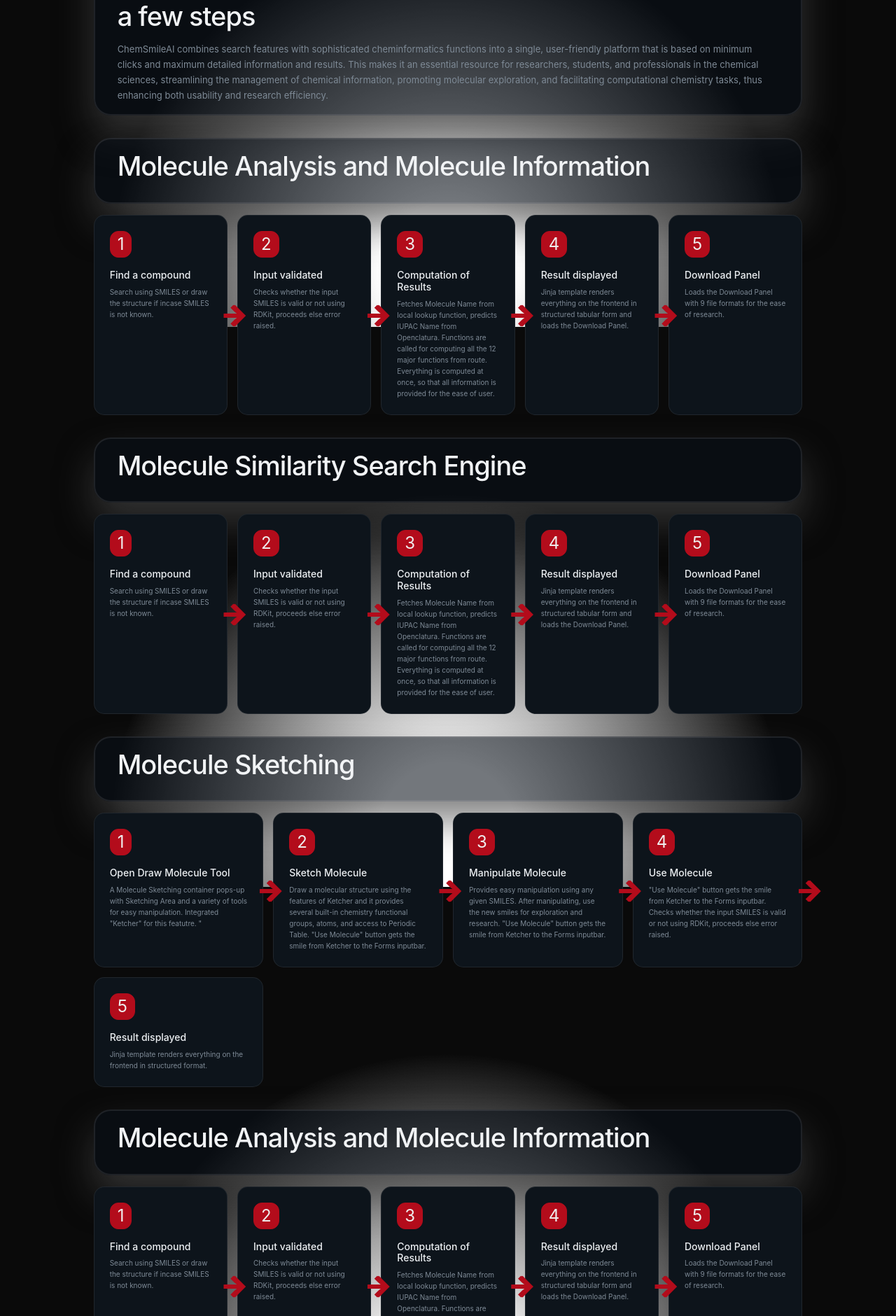
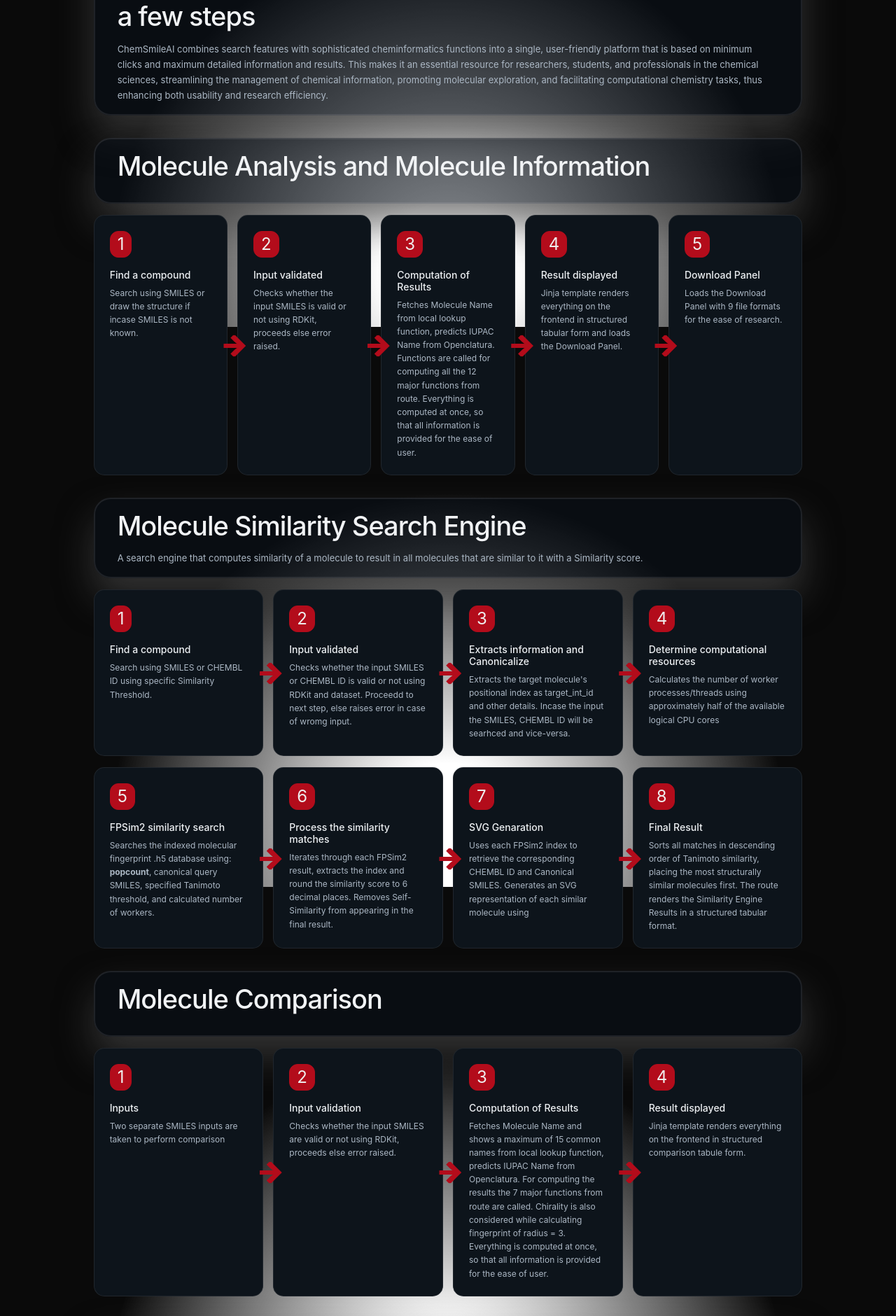
Before and after one commit to SakshamRaj1/ChemSmileAI, a Python web app: template templates/about.html in a window 1280 px wide. Shown: the part 2733-4613 px from the top of the page at 70% size. Run offline with Jinja, Linux system fonts and the light colour scheme; the template is opened without the code that fills it, so the values that code supplies are empty.

Commit message:
Update about.html

```diff
--- a/templates/about.html
+++ b/templates/about.html
@@ -50,7 +50,7 @@
         --border: rgba(255,255,255,.08);
 
         --text: #f1f3f5;
-        --muted: #7e8a96;
+        --muted: #acb8c5;
         --muted-2: #596570;
     }
 
@@ -559,7 +559,7 @@
     .workflow-step p {
         margin: 0;
         color: var(--muted);
-        font-size: 10px;
+        font-size: 12px;
         line-height: 1.6;
     }
 
@@ -1434,14 +1434,13 @@
         <h2>
             Molecule Similarity Search Engine
         </h2>
-
         <p>
-
+            A search engine that computes similarity of a molecule to result
+            in all molecules that are similar to it with a Similarity score.
         </p>
-
     </div>
 
-    <div class="workflow">
+    <div class="workflow" style="grid-template-columns: repeat(4, 1fr);">
 
         <article class="workflow-step">
             <div class="step-icon">1</div>
@@ -1449,7 +1448,7 @@
                 Find a compound
             </h3>
             <p>
-                Search using SMILES or draw the structure if incase SMILES is not known.
+                Search using SMILES or CHEMBL ID using specific Similarity Threshold.
             </p>
 
         </article>
@@ -1460,18 +1459,143 @@
                 Input validated
             </h3>
             <p>
-                Checks whether the input SMILES is valid or not using RDKit, proceeds else error raised.
+                Checks whether the input SMILES or CHEMBL ID is valid or not
+                using RDKit and dataset. Proceedd to next step, else raises
+                error in case of wromg input.
             </p>
         </article>
 
         <article class="workflow-step">
             <div class="step-icon">3</div>
             <h3>
+                Extracts information and Canonicalize
+            </h3>
+            <p>
+                Extracts the target molecule's positional index as target_int_id
+                and other details. Incase the input the SMILES, CHEMBL ID will be searhced
+                and vice-versa.
+            </p>
+        </article>
+
+        <article class="workflow-step">
+            <div class="step-icon">4</div>
+            <h3>
+                Determine computational resources
+            </h3>
+            <p>
+                Calculates the number of worker processes/threads using approximately
+                half of the available logical CPU cores
+            </p>
+        </article>
+    </div>
+
+    <div class="workflow" style="grid-template-columns: repeat(4, 1fr);">
+        <article class="workflow-step">
+            <div class="step-icon">5</div>
+            <h3>
+                FPSim2 similarity search
+            </h3>
+            <p>
+                Searches the indexed molecular fingerprint .h5 database using:
+                <strong>popcount</strong>, canonical query SMILES, specified Tanimoto threshold, and
+                calculated number of workers.
+            </p>
+        </article>
+
+        <article class="workflow-step">
+            <div class="step-icon">6</div>
+            <h3>
+                Process the similarity matches
+            </h3>
+            <p>
+                Iterates through each FPSim2 result, extracts the index
+                and round the similarity score to 6 decimal places.
+                Removes Self-Similarity from appearing in the final result.
+            </p>
+
+        </article>
+
+        <article class="workflow-step">
+            <div class="step-icon">7</div>
+            <h3>
+                SVG Genaration
+
+            </h3>
+            <p>
+               Uses each FPSim2 index to retrieve the corresponding
+               CHEMBL ID and Canonical SMILES.
+               Generates an SVG representation of each similar molecule using
+
+            </p>
+
+        </article>
+
+        <article class="workflow-step">
+            <div class="step-icon">8</div>
+            <h3>
+                Final Result
+
+            </h3>
+            <p>
+               Sorts all matches in descending order of Tanimoto similarity,
+               placing the most structurally similar molecules first. The route renders
+               the Similarity Engine Results in a structured tabular format.
+
+            </p>
+
+        </article>
+
+    </div>
+
+
+    <!-- 3. Molecule Comparison -->
+
+    <div class="section-heading">
+
+        <h2>
+            Molecule Comparison
+        </h2>
+
+        <p>
+
+        </p>
+
+    </div>
+
+    <div class="workflow" style="grid-template-columns: repeat(4, 1fr);">
+
+        <article class="workflow-step">
+            <div class="step-icon">1</div>
+            <h3>
+                Inputs
+            </h3>
+            <p>
+                Two separate SMILES inputs are taken to perform comparison
+            </p>
+
+        </article>
+
+        <article class="workflow-step">
+            <div class="step-icon">2</div>
+            <h3>
+                Input validation
+            </h3>
+            <p>
+                Checks whether the input SMILES are valid or not using
+                RDKit, proceeds else error raised.
+            </p>
+        </article>
+
+        <article class="workflow-step">
+            <div class="step-icon">3</div>
+            <h3>
                 Computation of Results
             </h3>
             <p>
-                Fetches Molecule Name from local lookup function, predicts IUPAC Name from Openclatura.
-                Functions are called for computing all the 12 major functions from route.
+                Fetches Molecule Name and shows a maximum of 15 common names
+                 from local lookup function, predicts IUPAC Name from Openclatura.
+                For computing the results the 7 major functions from route are called.
+                Chirality is also considered while calculating fingerprint of radius = 3.
                 Everything is computed at once, so that all information is provided for the ease of user.
             </p>
         </article>
@@ -1482,19 +1606,8 @@
                 Result displayed
             </h3>
             <p>
-                Jinja template renders everything on the frontend in structured tabular form and loads the Download Panel.
-            </p>
-        </article>
-
-        <article class="workflow-step">
-            <div class="step-icon">5</div>
-            <h3>
-                Download Panel
-            </h3>
-            <p>
-                Loads the Download Panel with 9 file formats for the ease of research.
-            </p>
-
+                Jinja template renders everything on the frontend in structured comparison tabule form.
+            </p>
         </article>
 
     </div>
@@ -1513,7 +1626,7 @@
 
     </div>
 
-    <div class="workflow" style="grid-template-columns: repeat(4, 1fr);">
+    <div class="workflow">
 
         <article class="workflow-step">
             <div class="step-icon">1</div>
@@ -1571,14 +1684,12 @@
 
     </div>
 
-
-
-    <!-- 1. Molecule Analysis -->
+    <!-- 5. Delete / Replace Fragment -->
 
     <div class="section-heading">
 
         <h2>
-            Molecule Analysis and Molecule Information
+            Delete / Replace Fragment
         </h2>
 
         <p>
@@ -1592,127 +1703,65 @@
         <article class="workflow-step">
             <div class="step-icon">1</div>
             <h3>
-                Find a compound
-            </h3>
-            <p>
-                Search using SMILES or draw the structure if incase SMILES is not known.
-            </p>
-
+                Substructure Search
+            </h3>
+            <p>
+                Enter the SMILES in the search bar and provide a SMARTS
+                pattern to search for a substructure.
+            </p>
         </article>
 
         <article class="workflow-step">
             <div class="step-icon">2</div>
             <h3>
-                Input validated
-            </h3>
-            <p>
-                Checks whether the input SMILES is valid or not using RDKit, proceeds else error raised.
+                Check SMARTS Pattern
+            </h3>
+            <p>
+                The SMARTS pattern is converted into a mol object.
+                If the mol object is invalid, an error is displayed.
+                Returns the matching substructure SVG with
+                the matched pattern highlighted. The page also displays
+                the original SMILES, SMARTS pattern, match status,
+                substructure count, highlighted atoms, match indices, and
+                highlighted SVG.
             </p>
         </article>
 
         <article class="workflow-step">
             <div class="step-icon">3</div>
             <h3>
-                Computation of Results
-            </h3>
-            <p>
-                Fetches Molecule Name from local lookup function, predicts IUPAC Name from Openclatura.
-                Functions are called for computing all the 12 major functions from route.
-                Everything is computed at once, so that all information is provided for the ease of user.
+                Delete or Replace
+            </h3>
+            <p>
+                Delete and Replace options are shown only when the
+                substructure match is present.
             </p>
         </article>
 
         <article class="workflow-step">
             <div class="step-icon">4</div>
             <h3>
-                Result displayed
-            </h3>
-            <p>
-                Jinja template renders everything on the frontend in structured tabular form and loads the Download Panel.
+                Delete Fragment
+            </h3>
+            <p>
+                Click ‘Delete Fragment’ to remove the matched substructure.
+                By default, the highlighted SMARTS pattern is used.
+                The function uses RDkit.
             </p>
         </article>
 
         <article class="workflow-step">
             <div class="step-icon">5</div>
             <h3>
-                Download Panel
-            </h3>
-            <p>
-                Loads the Download Panel with 9 file formats for the ease of research.
-            </p>
-
-        </article>
-
-    </div>
-
-    <!-- 1. Molecule Analysis -->
-
-    <div class="section-heading">
-
-        <h2>
-            Molecule Analysis and Molecule Information
-        </h2>
-
-        <p>
-
-        </p>
-
-    </div>
-
-    <div class="workflow">
-
-        <article class="workflow-step">
-            <div class="step-icon">1</div>
-            <h3>
-                Find a compound
-            </h3>
-            <p>
-                Search using SMILES or draw the structure if incase SMILES is not known.
-            </p>
-
-        </article>
-
-        <article class="workflow-step">
-            <div class="step-icon">2</div>
-            <h3>
-                Input validated
-            </h3>
-            <p>
-                Checks whether the input SMILES is valid or not using RDKit, proceeds else error raised.
-            </p>
-        </article>
-
-        <article class="workflow-step">
-            <div class="step-icon">3</div>
-            <h3>
-                Computation of Results
-            </h3>
-            <p>
-                Fetches Molecule Name from local lookup function, predicts IUPAC Name from Openclatura.
-                Functions are called for computing all the 12 major functions from route.
-                Everything is computed at once, so that all information is provided for the ease of user.
-            </p>
-        </article>
-
-        <article class="workflow-step">
-            <div class="step-icon">4</div>
-            <h3>
-                Result displayed
-            </h3>
-            <p>
-                Jinja template renders everything on the frontend in structured tabular form and loads the Download Panel.
-            </p>
-        </article>
-
-        <article class="workflow-step">
-            <div class="step-icon">5</div>
-            <h3>
-                Download Panel
-            </h3>
-            <p>
-                Loads the Download Panel with 9 file formats for the ease of research.
-            </p>
-
+                Replace Fragment
+            </h3>
+            <p>
+                Click ‘Replace Fragment’ to replace the matched substructure.
+                The replacement pattern can be SMILES or SMARTS, but SMILES is
+                preferred. Sanitization of new mol is done to fix valence
+                and implicit hydrogens and prevent chemically incorrect
+                molecules.
+            </p>
         </article>
 
     </div>
```
